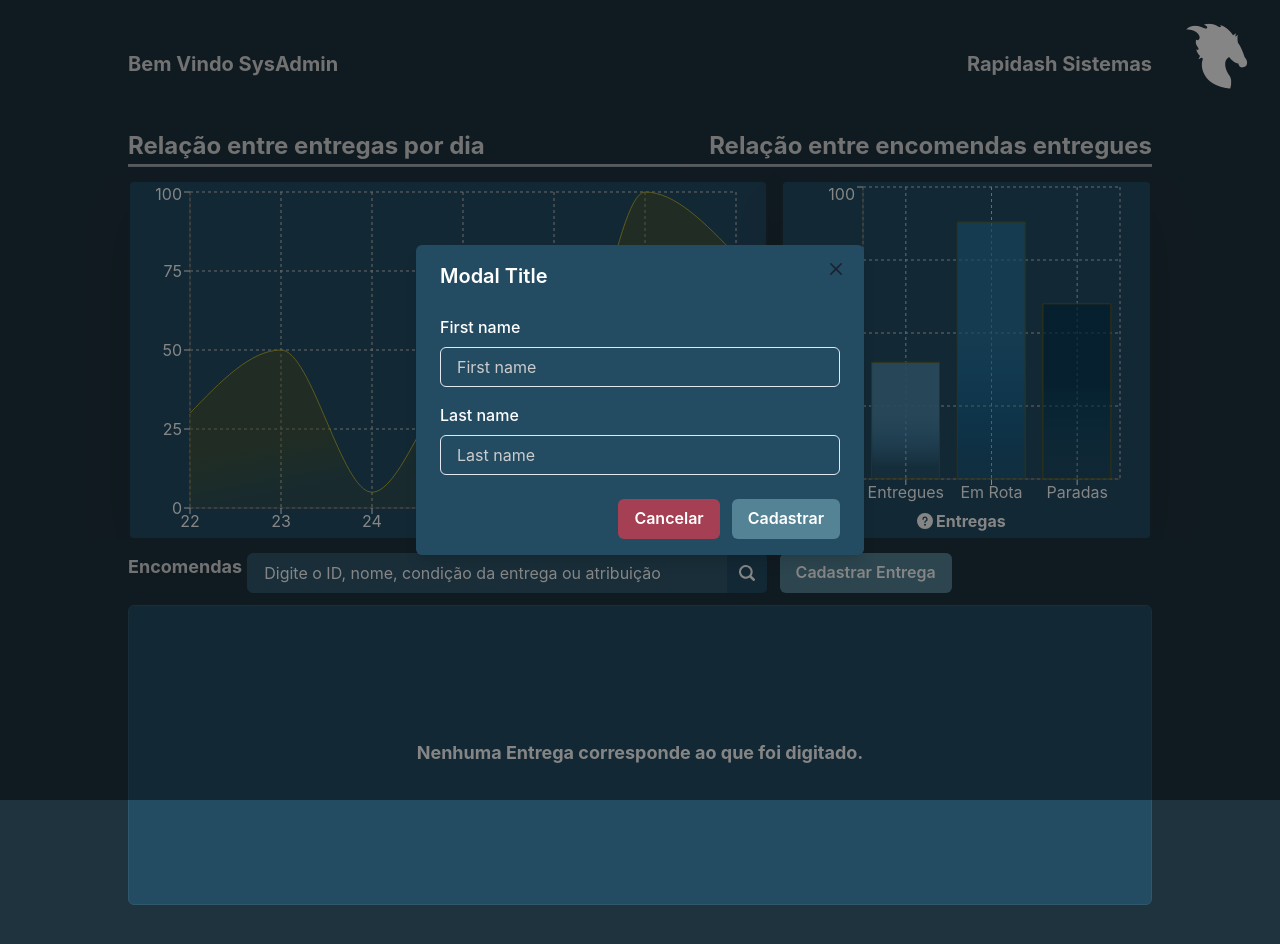
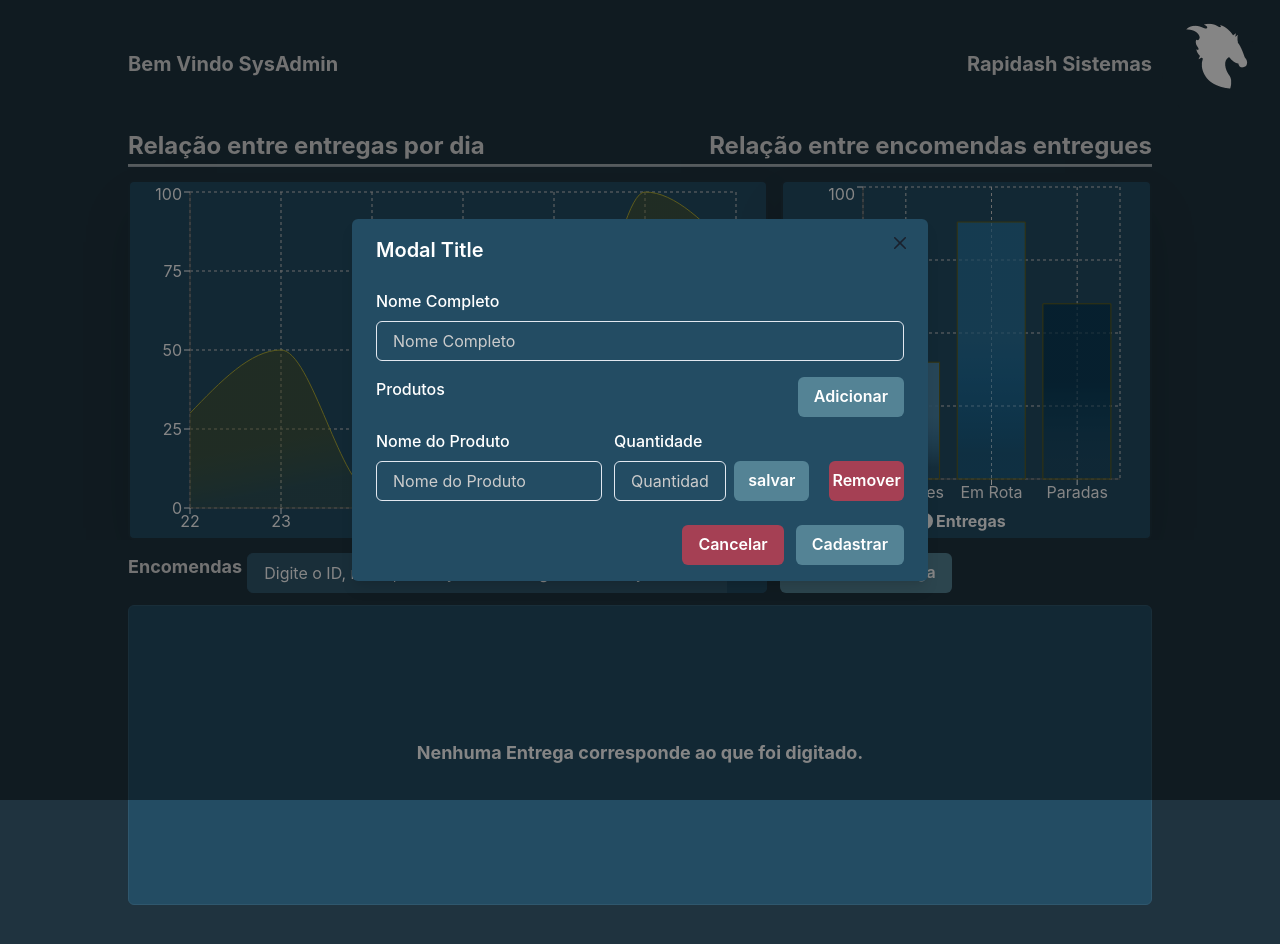
Before and after one commit to AndreOliveira-png/rapidash-dashboard, a React (Create React App) app: page / in a window 1280 px wide. Both pictures are taken after a click on the button "Cadastrar Entrega". Shown: the top 944 px of the page. Built offline with nearby package versions, Linux system fonts and the light colour scheme.

Commit message:
Changes to be committed: 	modified:   src/components/Body.js 	deleted:    src/components/ModalCadastro.js 	new file:   src/components/ModalCadastro.tsx 	new file:   src/types/types.tsx

```diff
--- a/src/components/ModalCadastro.js
+++ /dev/null
@@ -1,70 +0,0 @@
-import React from 'react';
-import {
-    Modal,
-    ModalOverlay,
-    ModalContent,
-    ModalHeader,
-    ModalFooter,
-    ModalBody,
-    ModalCloseButton,
-    useDisclosure,
-    Button,
-    Input,
-    FormControl,
-    FormLabel,
-    Flex,
-} from '@chakra-ui/react'
-import '../styles/styles.css';
-import {cores} from '../styles/colors';
-import { useMedia } from 'react-use'
-
-
-function ModalCadastro() {
-    const { isOpen, onOpen, onClose } = useDisclosure()
-    const isMobile = useMedia('(max-width: 40em)')
-    const initialRef = React.useRef(null)
-    return (
-        <>
-        {isMobile ?
-        <Flex justify='center'>
-            <Button w='60%' p='6%' fontSize='xl' mt='5%'onClick={onOpen} ml='1%' colorScheme='brand'>Cadastrar Entrega</Button>
-        </Flex>
-        :
-        <Button  onClick={onOpen} ml='1%' colorScheme='brand'>Cadastrar Entrega</Button>
-}
-
-
-            <Modal
-
-                isCentered
-                onClose={onClose}
-                isOpen={isOpen}
-                motionPreset='slideInBottom'
-            >
-                <ModalOverlay />
-                <ModalContent  bg={cores.backgroundSecundario}>
-                    <ModalHeader color='white' as='b'>Modal Title</ModalHeader>
-                    <ModalCloseButton />
-                    <ModalBody>
-                        <FormControl>
-                            <FormLabel color='white' as='b'>First name</FormLabel>
-                            <Input color='#cccccc' ref={initialRef} placeholder='First name' _placeholder={{ color: '#cccccc' }}/>
-                        </FormControl>
-
-                        <FormControl mt={4}>
-                            <FormLabel color='white' as='b'>Last name</FormLabel>
-                            <Input color='#cccccc' placeholder='Last name'  _placeholder={{ color: '#cccccc' }}/>
-                        </FormControl>
-                    </ModalBody>
-                    <ModalFooter>
-                        <Button colorScheme='close' mr={3} onClick={onClose}>
-                            Cancelar
-                        </Button>
-                        <Button colorScheme='brand' >Cadastrar</Button>
-                    </ModalFooter>
-                </ModalContent>
-            </Modal>
-        </>
-    )
-}
-export default ModalCadastro;
--- /dev/null
+++ b/src/components/ModalCadastro.tsx
@@ -0,0 +1,177 @@
+import React, { useState, useRef } from 'react';
+import {
+    Modal,
+    ModalOverlay,
+    ModalContent,
+    ModalHeader,
+    ModalFooter,
+    ModalBody,
+    ModalCloseButton,
+    useDisclosure,
+    Button,
+    Input,
+    FormControl,
+    FormLabel,
+    Flex,
+} from '@chakra-ui/react'
+import '../styles/styles.css';
+import { cores } from '../styles/colors';
+import { useMedia } from 'react-use'
+import { Delivery, Product } from '../types/types'
+
+
+function ModalCadastro() {
+    const inputNameRef = useRef<Array<HTMLInputElement | null>>([]);
+    const inputQtdRef = useRef<Array<HTMLInputElement | null>>([]);
+    const { isOpen, onOpen, onClose } = useDisclosure()
+    const [inputValues, setInputValues] = useState<Product[]>([])
+    const [inputCounter, setInputCounter] = useState(1)
+    const isMobile = useMedia('(max-width: 40em)')
+    const initialRef = React.useRef(null)
+    let fullName = ''
+    let product: any[] = []
+
+    const setFullName = (value: string) => {
+        fullName = value;
+    }
+
+
+    const handleSave = () => {
+
+        inputNameRef.current.forEach((input, index) => {
+            console.log(index)
+            if (!input?.value || !inputNameRef?.current[index]?.value) {
+                let prod: Product = {
+                    name: input?.value,
+                    qtd: inputNameRef?.current[index]?.value
+                }
+                setInputValues(prod)
+            }
+        }
+
+        )
+        console.log(inputValues)
+        console.log(inputQtdRef.current)
+        console.log(inputNameRef.current)
+
+    };
+    const removeProduct = (e: any) => {
+        setInputCounter(inputCounter - 1);
+    };
+    const addProduct = (e: any) => {
+        setInputCounter(inputCounter + 1);
+    };
+    const saveDelivery = () => {
+
+        let deliveries: Delivery = {
+            fullName,
+            products: inputValues
+        }
+    }
+
+    return (
+        <>
+            {isMobile ?
+                <Flex justify='center'>
+                    <Button w='60%' p='6%' fontSize='xl' mt='5%' onClick={onOpen} ml='1%' colorScheme='brand'>Cadastrar Entrega</Button>
+                </Flex>
+                :
+                <Button onClick={onOpen} ml='1%' colorScheme='brand'>Cadastrar Entrega</Button>
+            }
+
+            <Modal
+                size='xl'
+                isCentered
+                onClose={onClose}
+                isOpen={isOpen}
+                motionPreset='slideInBottom'
+            >
+                <ModalOverlay />
+                <ModalContent bg={cores.backgroundSecundario}>
+                    <ModalHeader color='white' as='b'>Modal Title</ModalHeader>
+                    <ModalCloseButton />
+                    <ModalBody>
+                        <FormControl>
+                            <FormLabel color='white' as='b'>Nome Completo</FormLabel>
+                            <Input color='#cccccc'
+                                onChange={e => { setFullName(e.target.value) }}
+                                ref={initialRef}
+                                placeholder='Nome Completo'
+                                _placeholder={{ color: '#cccccc' }} />
+                        </FormControl>
+
+                        <FormControl mt={4}>
+                            <Flex
+                                direction='row'
+                                justify='space-between'
+                            >
+                                <FormLabel color='white' as='b'>Produtos</FormLabel>
+                                <Button
+                                    colorScheme='brand'
+                                    ml={3}
+                                    onClick={addProduct}
+
+                                >
+                                    Adicionar
+                                </Button>
+                            </Flex>
+
+                            {Array.from(Array(inputCounter)).map((c, index) => {
+                                return (
+                                    <Flex
+                                        mt={3}
+                                        direction='row'
+                                        align='flex-end'
+                                    >
+                                        <Flex w='100%' direction='column'>
+                                            <FormLabel color='white' as='b'>Nome do Produto</FormLabel>
+                                            <Input
+                                                id={`name${index}`}
+                                                color='#cccccc'
+                                                placeholder={`Nome do Produto`}
+                                                _placeholder={{ color: '#cccccc' }}
+                                                ref={el => inputNameRef.current[index] = el}
+                                                key={c}
+                                                className={`${index}`}
+                                                type="text"
+                                            />
+                                        </Flex>
+                                        <Flex w='25%' direction='column'>
+                                            <FormLabel ml={3} color='white' as='b'>Quantidade</FormLabel>
+                                            <Input
+                                                id={`qtd${index}`}
+                                                ml={3}
+                                                color='#cccccc'
+                                                placeholder={`Quantidade`}
+                                                _placeholder={{ color: '#cccccc' }}
+                                                ref={el => inputQtdRef.current[index] = el}
+                                                key={c}
+                                                className={`${index}`}
+                                                type="text"
+                                            />
+                                        </Flex>
+                                        <Button w='25%' colorScheme='brand' ml={5} onClick={handleSave}>
+                                            salvar
+                                        </Button>
+                                        <Button w='25%' colorScheme='close' ml={5} onClick={removeProduct}>
+                                            Remover
+                                        </Button>
+
+
+                                    </Flex>
+                                );
+                            })}
+                        </FormControl>
+                    </ModalBody>
+                    <ModalFooter>
+                        <Button colorScheme='close' mr={3} onClick={onClose}>
+                            Cancelar
+                        </Button>
+                        <Button colorScheme='brand' >Cadastrar</Button>
+                    </ModalFooter>
+                </ModalContent>
+            </Modal>
+        </>
+    )
+}
+export default ModalCadastro;
--- /dev/null
+++ b/src/types/types.tsx
@@ -0,0 +1,8 @@
+export type Delivery = {
+    fullName:string,
+    products: Product[] | undefined
+}
+export type Product = {
+    name:string | undefined
+    qtd:string | undefined
+}
```
Also changed, not shown: src/components/Body.js (+2 -6 lines).
